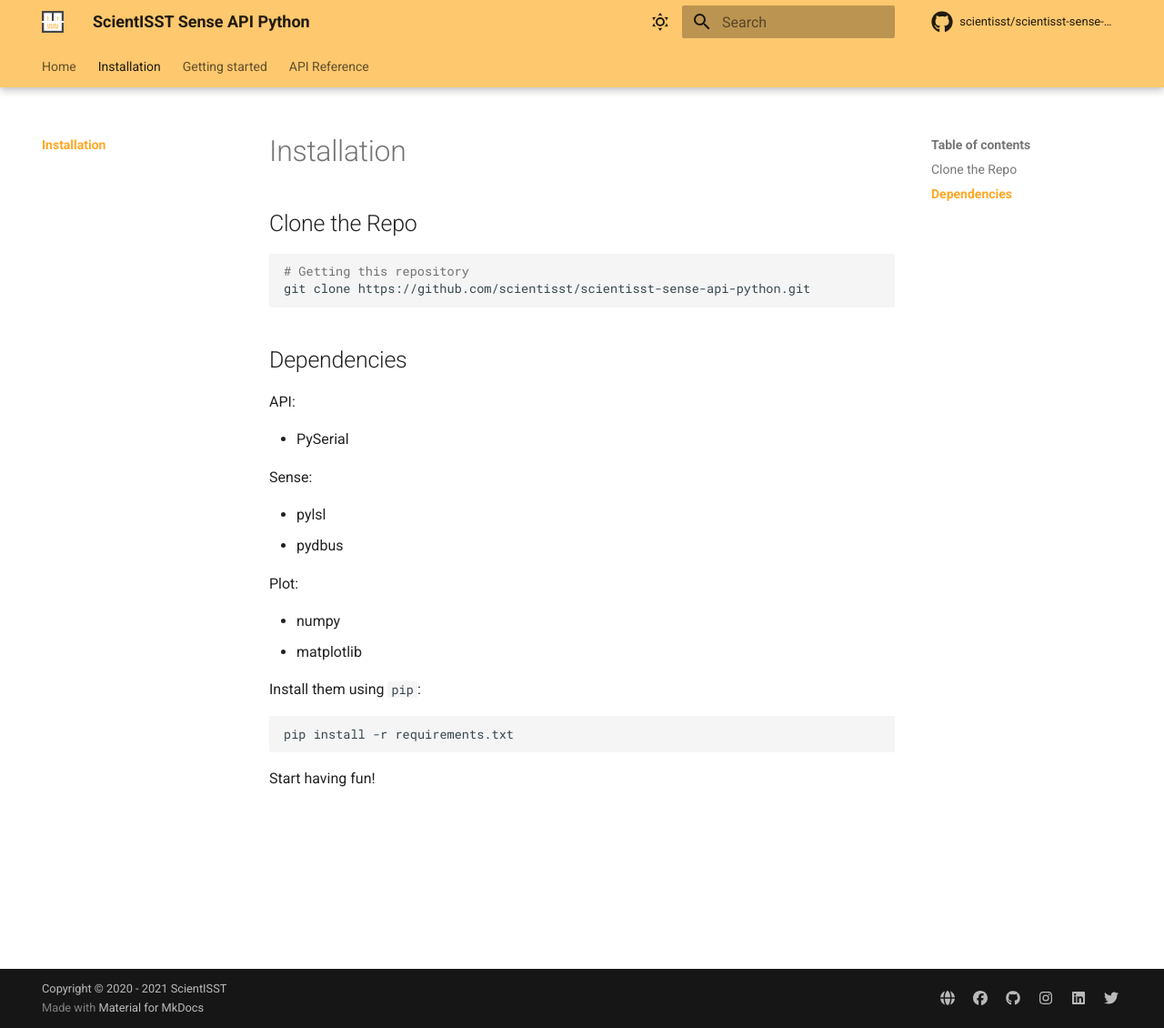
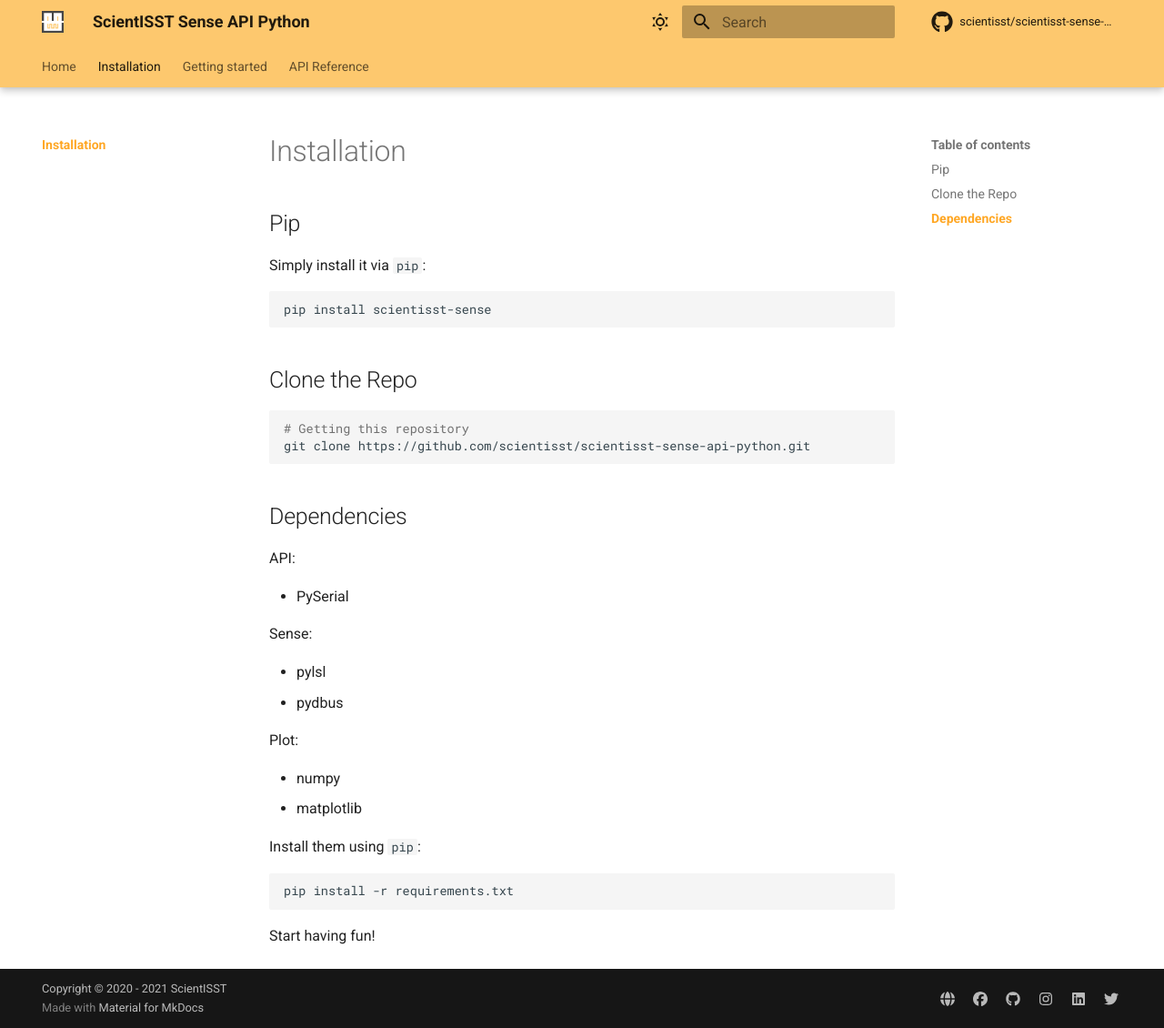
Before and after one commit to scientisst/scientisst-sense-api-python, an MkDocs documentation site: the page built from docs/installation.md, in a window 1280 px wide and 1130 px high. Shown: the whole window at 91% size. Built offline with MkDocs 1.6.1 and Material for MkDocs 9.7.7, drawn with Linux system fonts in a browser that asks for light colours; comment, search, counter and statistics services are not loaded.

Commit message:
docs: update installation instructions

````diff
--- a/docs/installation.md
+++ b/docs/installation.md
@@ -1,4 +1,12 @@
 # Installation
+
+## Pip
+
+Simply install it via `pip`:
+
+```sh
+pip install scientisst-sense
+```
 
 ## Clone the Repo
 
--- a/scientisst/__init__.py
+++ b/scientisst/__init__.py
@@ -1,3 +1,3 @@
 from scientisst.scientisst import *
 
-__version__ = "1.0.3"
+__version__ = "1.0.4"
````
